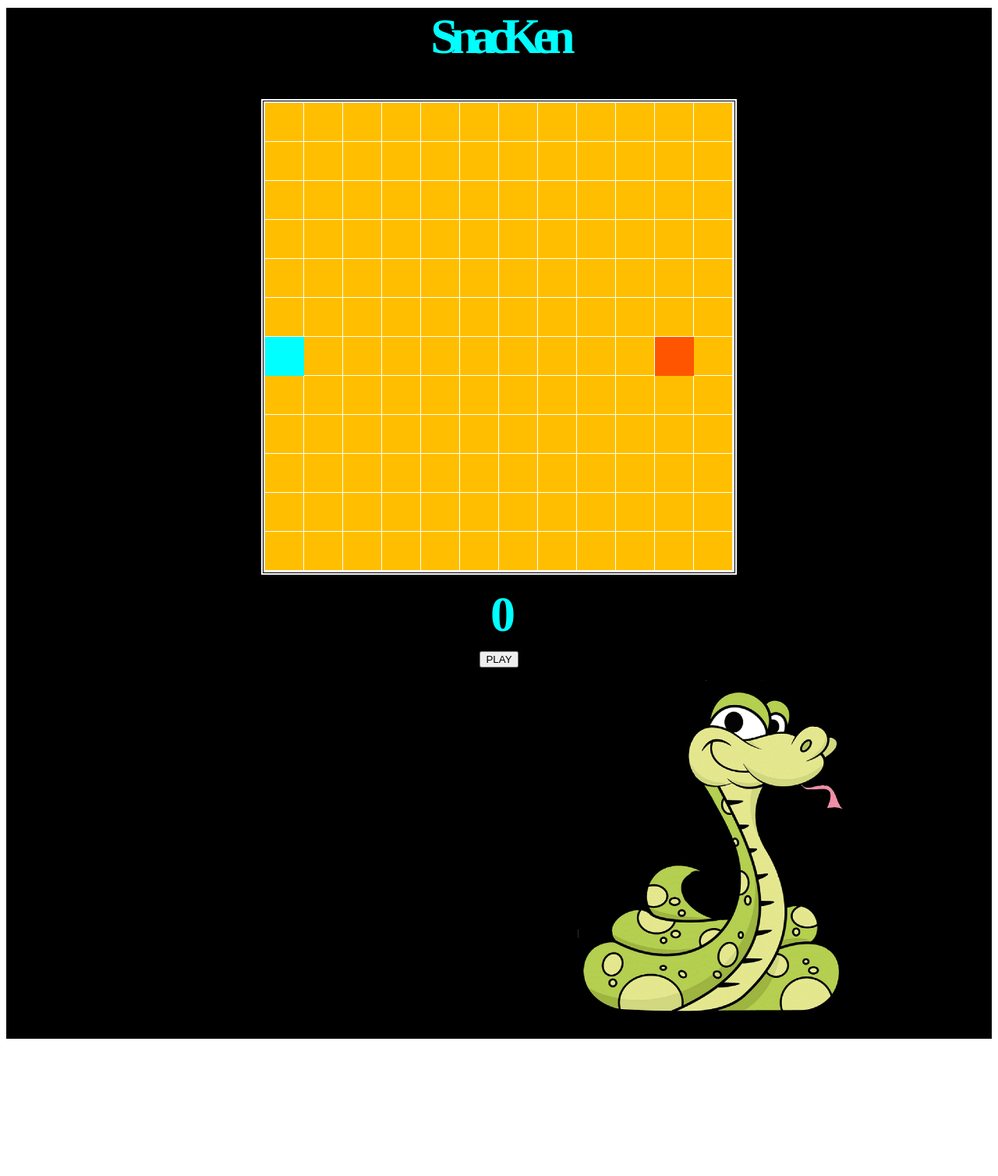
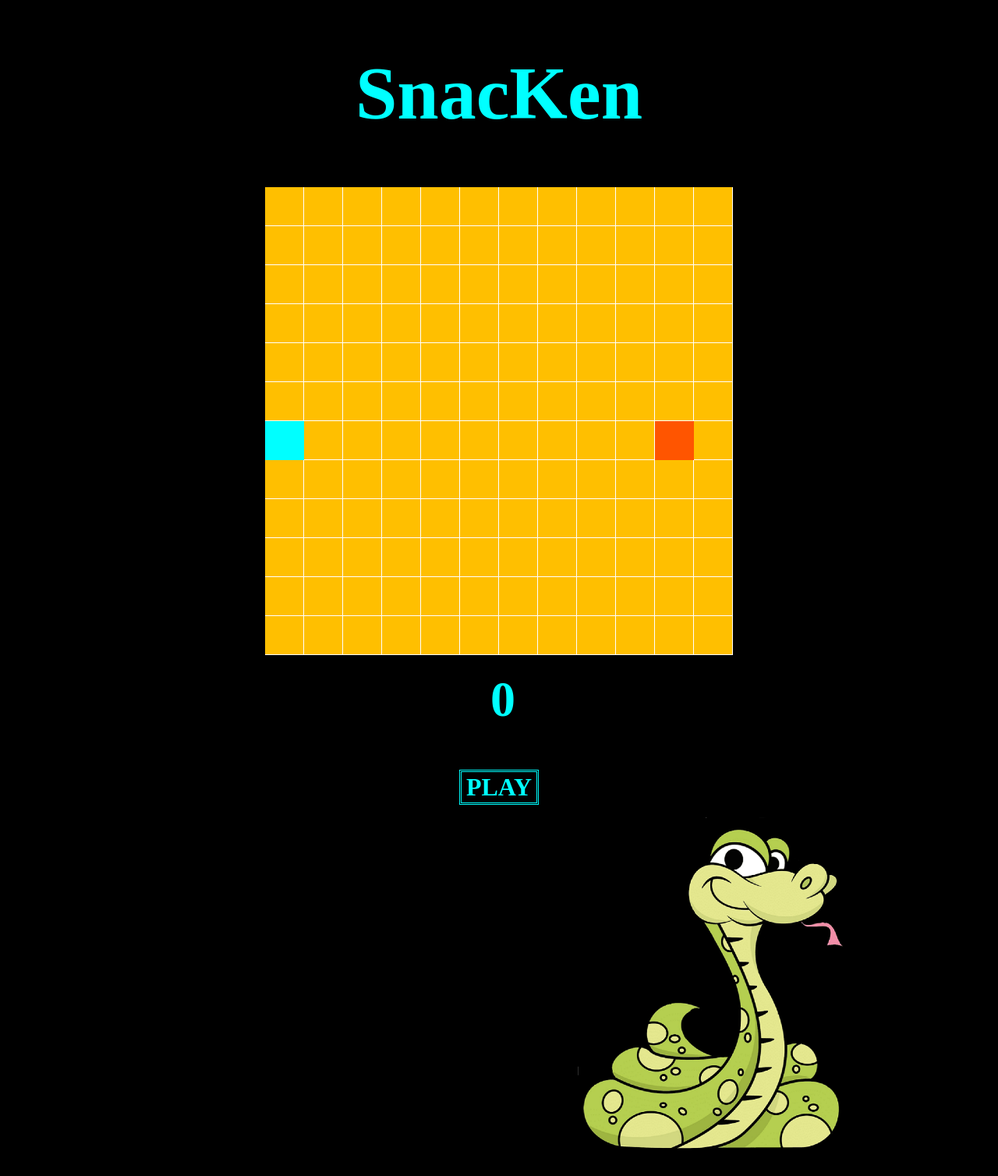
Before and after one commit to Code-Institute-Submissions/snacKen, a plain HTML site: page index.html in a window 1280 px wide. Shown: the whole page at 78% size. Before the commit the page ends 1340 px from the top, so only its background shows below. Drawn offline with Linux system fonts and the light colour scheme.

Commit message:
ready_forSubmiting

```diff
--- a/assets/style.css
+++ b/assets/style.css
@@ -1,64 +1,65 @@
+body{
+ max-width: 100%;
+    height: 1000px;
+    background:#000000;}
+
 .container{
     max-width: 100%;
-    max-height: 100%;
+    max-height:inherit;
  background:#000000;
 text-align: center;
+color: cyan;
 }
-canvas{
-    border: 5px  double #fcfafa  ;/* #ffbf00*/
+
+.heading{
+font-size: 3rem;
+margin: 3rem;
+
+}
+.canvas{
+    border: 5px  double #fbf9f9  ;/* #ffbf00*/
 }
 
 h2{
     color:cyan;
-    margin: 10px;
+    margin-top: 1rem;
     font-size: 4em;
     font-family: 'Orbitron', 'Sans-serif';
     font-weight: bold;
     letter-spacing: -10px;
 }
-h1{
+
+.h1{
     color: cyan;
-    margin-top: 10px;
+    margin-top: 4rem;
     font-size: 4em;
     font-family: 'Orbitron', 'Sans-serif';
     font-weight: bold;
     letter-spacing: -10px;
 }
-h1 strong {
+.h2 strong{
+    color: cyan;
    font-size: 1.35em;
    display: inline-block;
    margin: 0 0.25em;
 }
 
-#button{
-width: 7rem;
-height: 3rem;
-background-color: cyan;
-color: black;
- font-size: 2rem;
+#dole{
+background-color: black;
+color: cyan;
     font-family: 'Orbitron', 'Sans-serif';
     font-weight: bold;
-border-color: black;
+}
 
-}
-.btn{
+button#play{
+     background-color: black;
+color: cyan;
+border: cyan;
+border-style: double;
   font-size: 2rem;
     font-family: 'Orbitron', 'Sans-serif';
     font-weight: bold;
 }
-/*
-    animation: 3s linear 1s 1 alternate slidein;
-}
-   @keyframes slidein {
-  from {
-    transform: translateX(0%);
-  }
-
-  to {
-    transform: translateX(100%);
-  }
-}
-*/
 .slidein{
     margin-top: 1rem;
     margin-left: 44%;
@@ -66,7 +67,6 @@ border-color: black;
     max-height: 100%;
  animation-name: rotate;
   animation-duration: 5s;
-
 }
 
 @keyframes rotate {
@@ -77,3 +77,19 @@ border-color: black;
     transform: rotate(360deg);
   }
 }
+ @keyframes bounce {
+   0%, 20%, 40%, 60%, 80%, 100% {
+       -webkit-transform: translateY(0);}
+
+  50% {-webkit-transform: translateY(-5px);}
+  }
+
+
+  /* .slidein:hover{
+     animation-name: bounce;
+     display: block;
+     transition: width 2s, height 2s, background-color 2s, transform 2s;
+      transform: rotate(180deg);
+         width: 200px;
+    height: 200px;
+*/
--- a/index.html
+++ b/index.html
@@ -12,25 +12,30 @@
 <body>
     <div class="container">
         <div class="row">
-            <div class="col">
+            <div class="heading">
                 <h1>SnacKen</h1>
             </div>
         </div>
-        <div class="canvas">
+
         <div class="row">
             <canvas height="600" width="600">
             </canvas>
         </div>
-        </div>
-        <section id="btn">
+
+        <div class="row">
+            <div class="col">
                 <span>
                     <h2>0</h2>
                 </span>
+            </div>
+            <section id="dole">
+                <div class="row">
+                    <div class="col">
                         <button id="play" onclick="toggle(this)">PLAY</button>
-
-
+                    </div>
+                </div>
             </section>
-
+        </div>
         <div class="row">
             <div class="col">
                 <div class="slidein">
```
Lines whose indentation alone changed are shown as unchanged.
